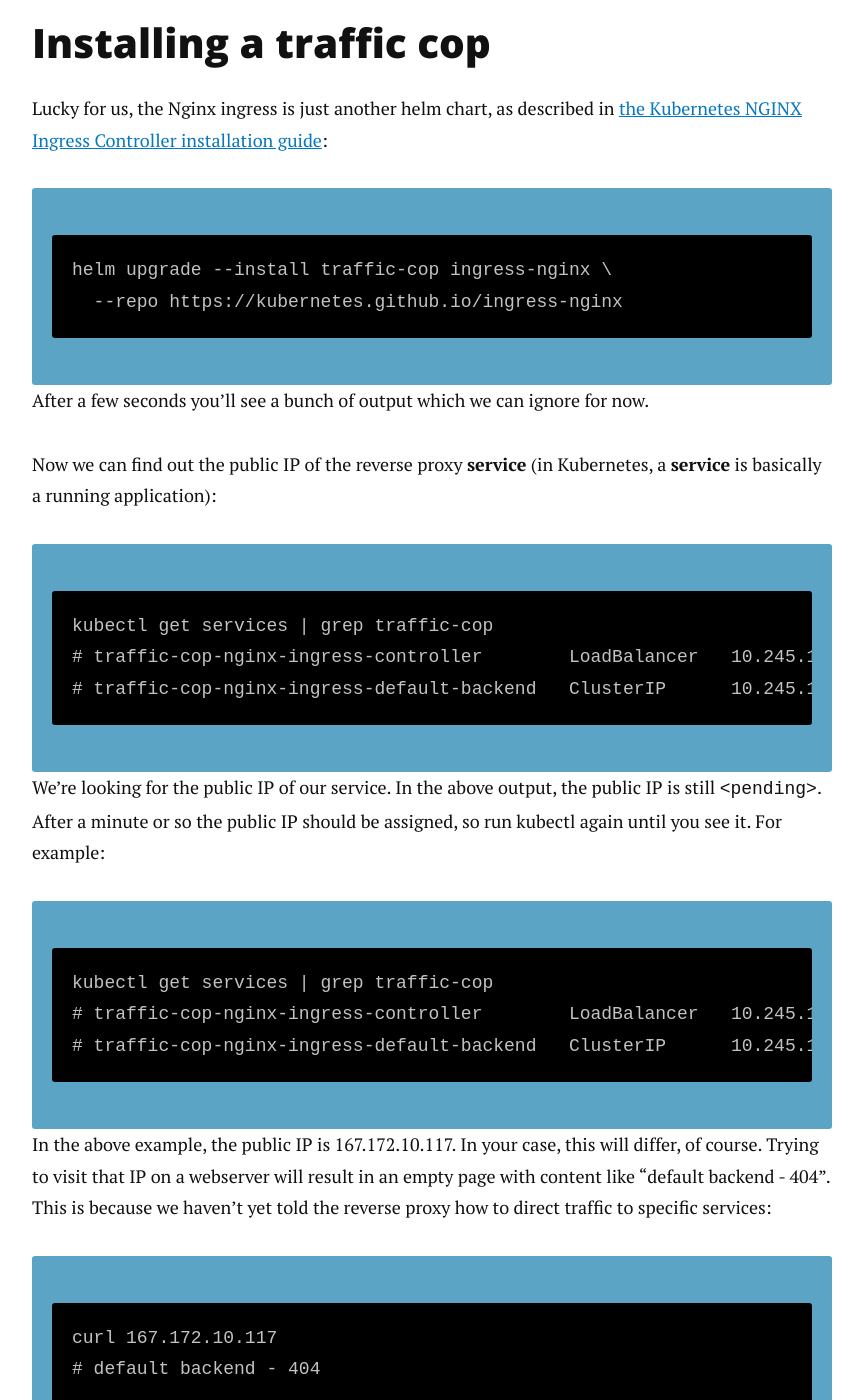
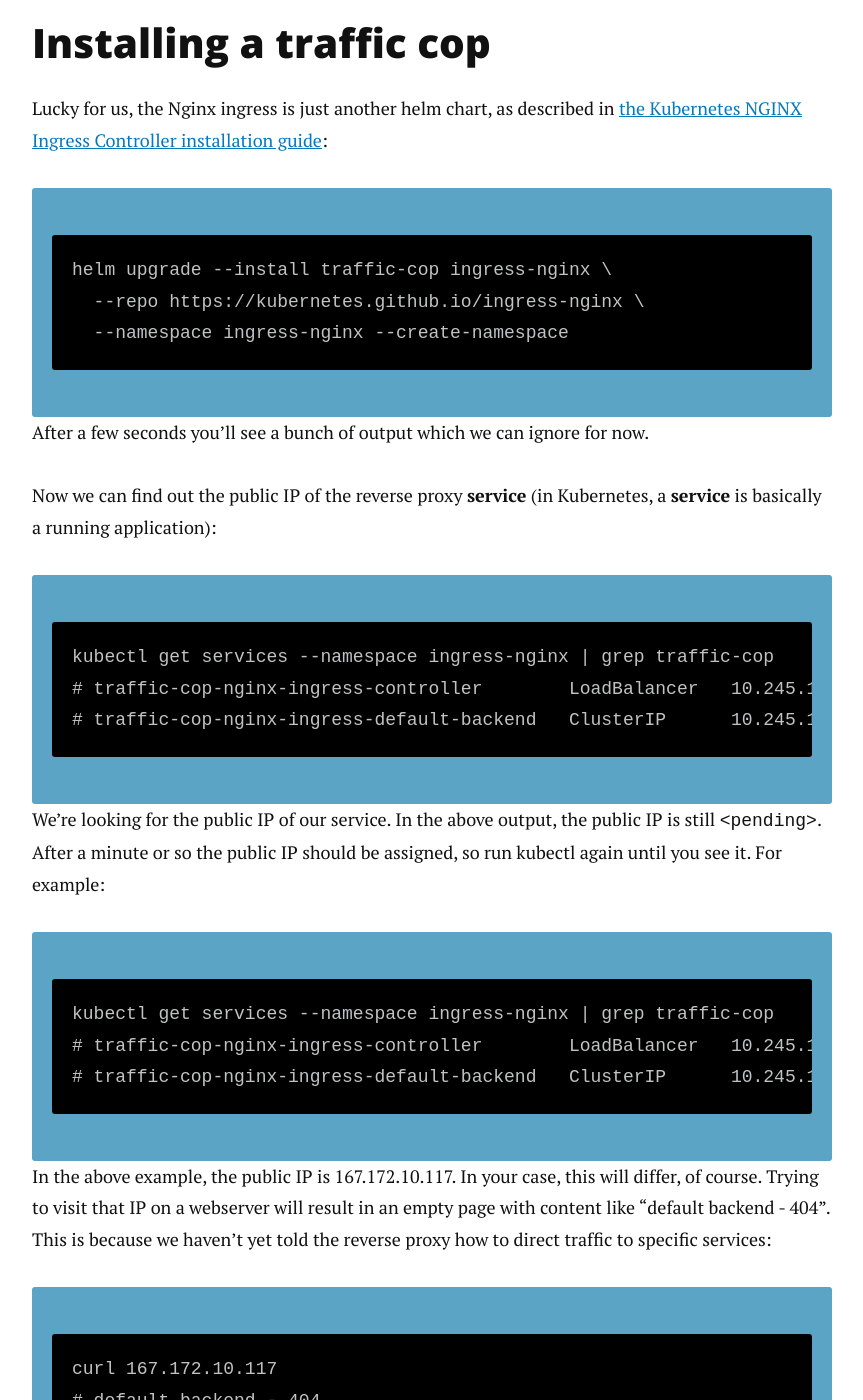
Before and after one commit to alberto56/dcycleblog, a Jekyll site: the page built from kubernetes/09-ingress/index.md, in a window 1280 px wide and 1400 px high, scrolled down 1061 px. Shown: the whole window, without its empty margins (208-1071 px from the left). Built offline with Jekyll 4.4.1, drawn with Linux system fonts in a browser that asks for light colours; nearby versions of some CDN libraries; comment, search, counter and statistics services are not loaded.

Commit message:
revert namespace thing

```diff
--- a/kubernetes/09-ingress/index.md
+++ b/kubernetes/09-ingress/index.md
@@ -21,19 +21,20 @@
 Lucky for us, the Nginx ingress is just another helm chart, as described in [the Kubernetes NGINX Ingress Controller installation guide](https://kubernetes.github.io/ingress-nginx/deploy/):
 
     helm upgrade --install traffic-cop ingress-nginx \
-      --repo https://kubernetes.github.io/ingress-nginx
+      --repo https://kubernetes.github.io/ingress-nginx \
+      --namespace ingress-nginx --create-namespace
 
 After a few seconds you'll see a bunch of output which we can ignore for now.
 
 Now we can find out the public IP of the reverse proxy **service** (in Kubernetes, a **service** is basically a running application):
 
-    kubectl get services | grep traffic-cop
+    kubectl get services --namespace ingress-nginx | grep traffic-cop
     # traffic-cop-nginx-ingress-controller        LoadBalancer   10.245.137.97    <pending>         80:32524/TCP,443:30090/TCP   55s
     # traffic-cop-nginx-ingress-default-backend   ClusterIP      10.245.189.153   <none>            80/TCP                       55s
 
 We're looking for the public IP of our service. In the above output, the public IP is still `<pending>`. After a minute or so the public IP should be assigned, so run kubectl again until you see it. For example:
 
-    kubectl get services | grep traffic-cop
+    kubectl get services --namespace ingress-nginx | grep traffic-cop
     # traffic-cop-nginx-ingress-controller        LoadBalancer   10.245.137.97    167.172.10.117     80:32524/TCP,443:30090/TCP   1m
     # traffic-cop-nginx-ingress-default-backend   ClusterIP      10.245.189.153   <none>            80/TCP                       1m
 
```
